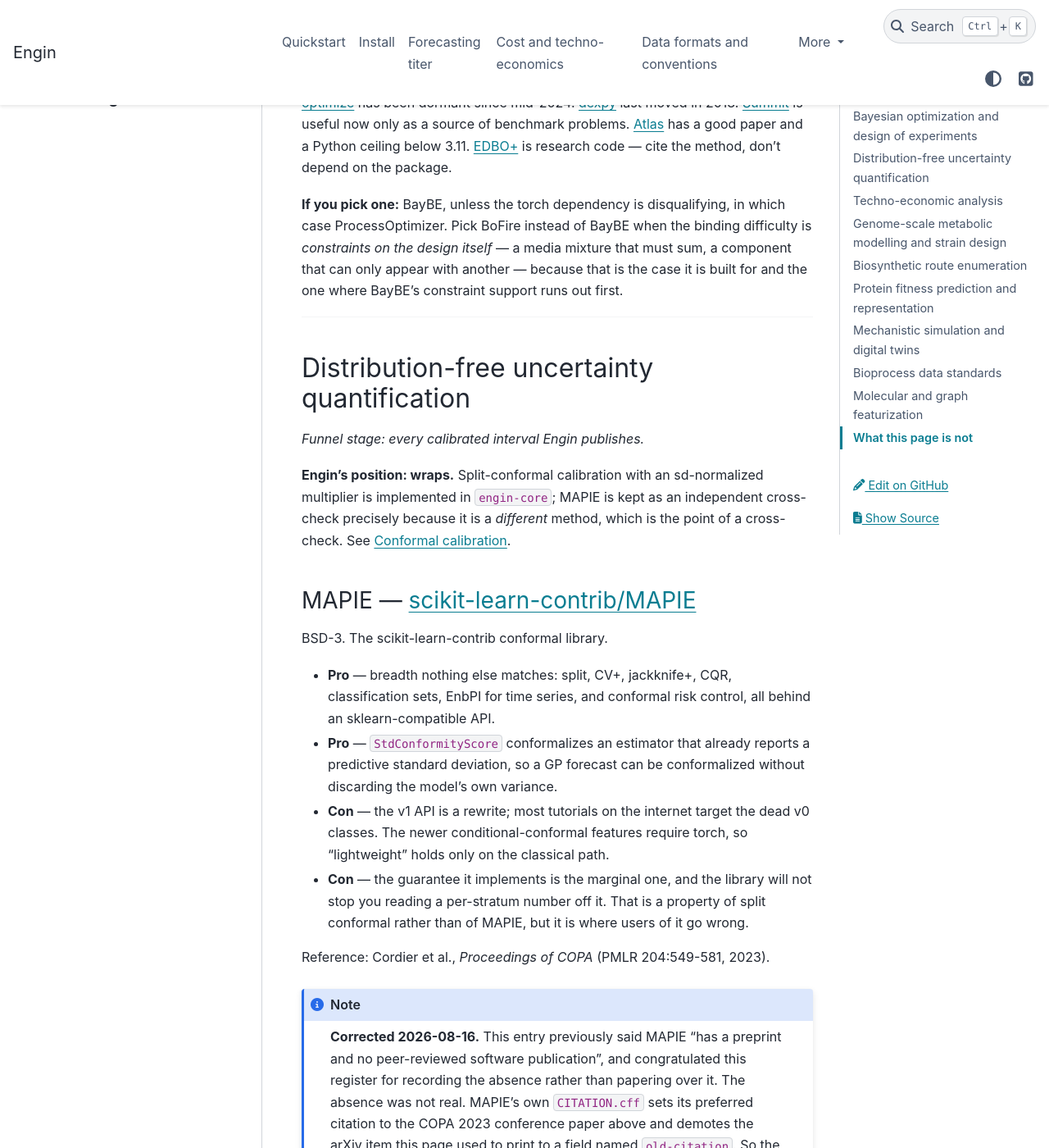
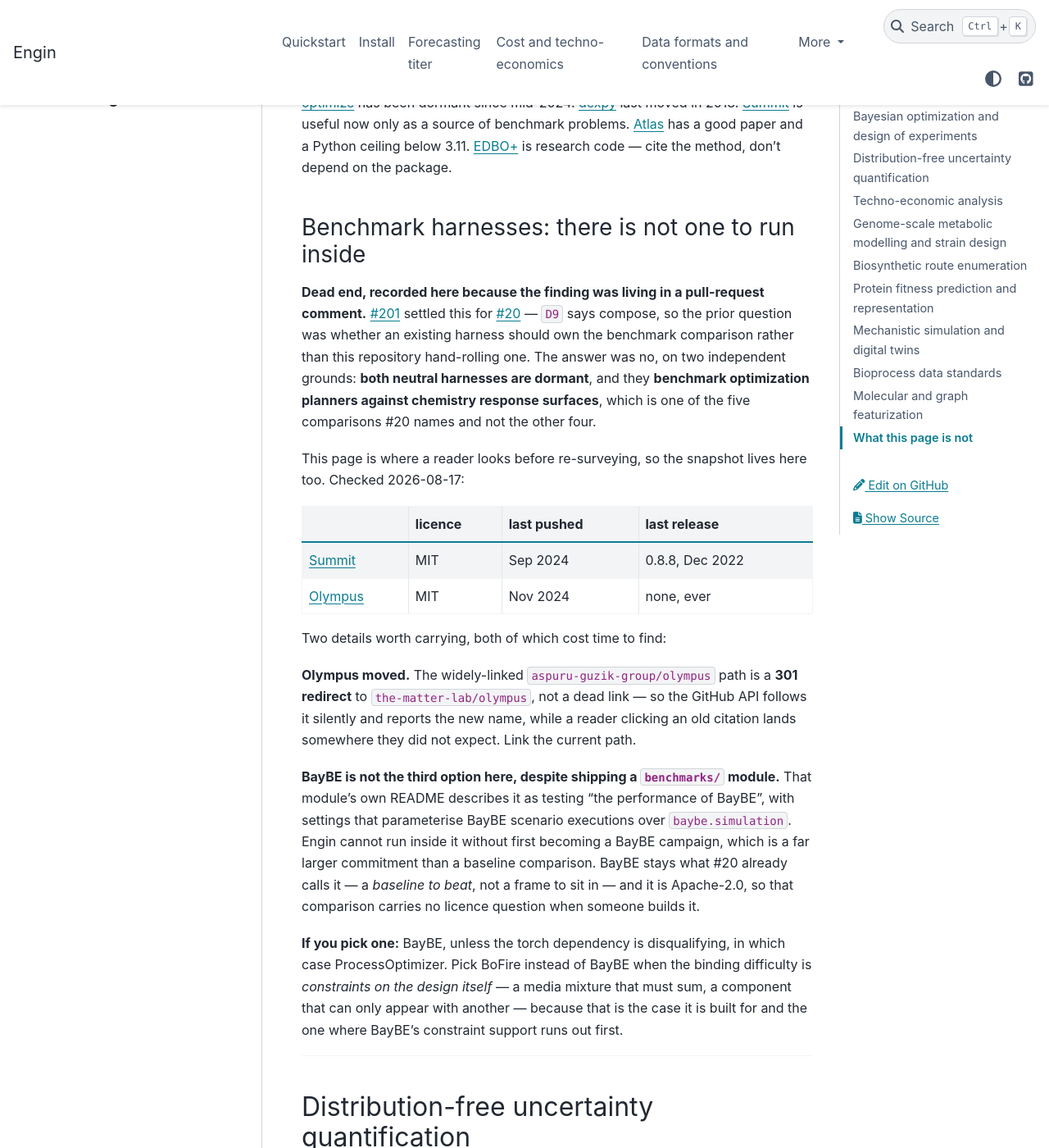
Before and after one commit to enginbio/engin-suite, a Sphinx documentation site: the page built from docs/ecosystem.md, in a window 1280 px wide and 1400 px high, scrolled down 4195 px. Shown: the whole window at 82% size. Built offline with Sphinx 7.4.7 and the PyData theme 0.15.4, drawn with Linux system fonts in a browser that asks for light colours.

Commit message:
Move the harness dead end onto the ecosystem page, and unstale the README
Two leftovers after #201, which settled #20's harness question and shipped the
calibration gate. Neither is a second copy of that work.

**1. The finding was living in a PR comment.** #201 established that Summit and
Olympus should not be adopted — both dormant, and both benchmark optimization
planners against chemistry response surfaces, which is one of the five
comparisons #20 names and not the other four. That reasoning reached the issue
thread and `benchmarks/` but never reached `docs/ecosystem.md`, whose stated
purpose is that "half the cost of surveying a field is rediscovering that the
obvious-looking package stopped being maintained". Olympus was not mentioned on
that page at all.

Two details added while re-checking, both of which cost time to find:

- **Olympus moved.** `aspuru-guzik-group/olympus` is a **301 redirect** to
  `the-matter-lab/olympus`, not a 404. That matters practically: the GitHub API
  follows it silently and reports the new name, so a script sees success while a
  reader clicking an old citation lands somewhere unexpected.
- **BayBE is not a third harness option**, despite shipping a `benchmarks/`
  module. Its own README describes that module as testing "the performance of
  BayBE", parameterised over `baybe.simulation`. Running Engin inside it means
  becoming a BayBE campaign. It stays a baseline to beat.

**2. engin-core's README published stale benchmark numbers.** It said "mean over
8 seeds" in two places while `SEEDS = 20` and `docs/benchmarks.md` published the
20-seed table — the same drift #20's gate exists to stop, on the file a reader
meets first. Re-derived rather than relabelled, by running the 20-seed benchmark:
the epistemic-only figure is 0.59 and not 0.55, and RMSE is 3.8 g/L and not 4.1.
Coverage 0.96, total-Gaussian 0.86 and R^2 0.96 were already right.

The epistemic figure now carries the seed-dependence caveat the methods page
insists on, since a single number for it is the one this project has repeatedly
warned against quoting.

Checks: ruff check and ruff format --check clean. check_claims.py green across 40
Tier A documents. check_corrections.py green. sphinx-build -W green. The gate from
#201 passes on this tree.

Co-Authored-By: Claude Opus 5 <noreply@anthropic.com>

```diff
--- a/docs/ecosystem.md
+++ b/docs/ecosystem.md
@@ -155,6 +155,40 @@ source of benchmark problems. [Atlas](https://github.com/aspuru-guzik-group/atla
 has a good paper and a Python ceiling below 3.11.
 [EDBO+](https://github.com/doyle-lab-ucla/edboplus) is research code — cite the
 method, don't depend on the package.
+
+### Benchmark harnesses: there is not one to run inside
+
+**Dead end, recorded here because the finding was living in a pull-request
+comment.** [#201](https://github.com/enginbio/engin-suite/pull/201) settled this
+for [#20](https://github.com/enginbio/engin-suite/issues/20) — `D9` says compose,
+so the prior question was whether an existing harness should own the
+benchmark comparison rather than this repository hand-rolling one. The answer was
+no, on two independent grounds: **both neutral harnesses are dormant**, and they
+**benchmark optimization planners against chemistry response surfaces**, which is
+one of the five comparisons #20 names and not the other four.
+
+This page is where a reader looks before re-surveying, so the snapshot lives here
+too. Checked 2026-08-17:
+
+| | licence | last pushed | last release |
+|---|---|---|---|
+| [Summit](https://github.com/sustainable-processes/summit) | MIT | Sep 2024 | 0.8.8, Dec 2022 |
+| [Olympus](https://github.com/the-matter-lab/olympus) | MIT | Nov 2024 | none, ever |
+
+Two details worth carrying, both of which cost time to find:
+
+**Olympus moved.** The widely-linked `aspuru-guzik-group/olympus` path is a
+**301 redirect** to `the-matter-lab/olympus`, not a dead link — so the GitHub API
+follows it silently and reports the new name, while a reader clicking an old
+citation lands somewhere they did not expect. Link the current path.
+
+**BayBE is not the third option here, despite shipping a `benchmarks/` module.**
+That module's own README describes it as testing "the performance of BayBE", with
+settings that parameterise BayBE scenario executions over `baybe.simulation`.
+Engin cannot run inside it without first becoming a BayBE campaign, which is a far
+larger commitment than a baseline comparison. BayBE stays what #20 already calls
+it — a *baseline to beat*, not a frame to sit in — and it is Apache-2.0, so that
+comparison carries no licence question when someone builds it.
 
 **If you pick one:** BayBE, unless the torch dependency is disqualifying, in which
 case ProcessOptimizer. Pick BoFire instead of BayBE when the binding difficulty is
```
Also changed, not shown: packages/engin-core/README.md.
